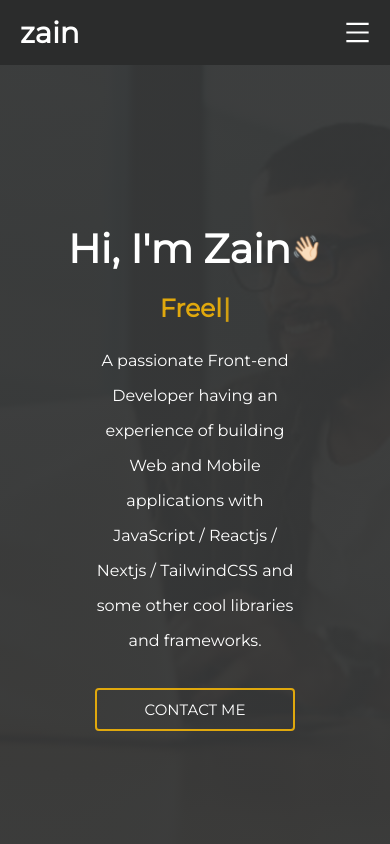
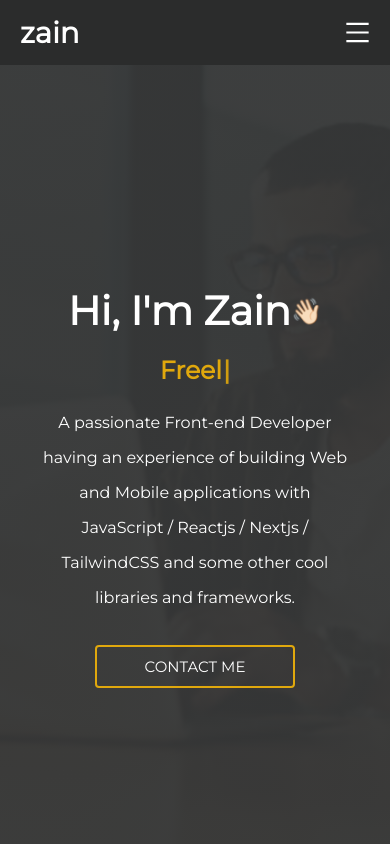
Before and after one commit to mzain42401/mzain, a React (Create React App) app: page / in a window 390 px wide. Shown: the top 844 px of the page. Built offline with nearby package versions, Linux system fonts and the light colour scheme.

Commit message:
homepage

```diff
--- a/src/components/home/home.module.css
+++ b/src/components/home/home.module.css
@@ -56,7 +56,7 @@
   align-items: center;
 
 }
-.homeCenterDiv .homeContentDiv .content{
+ .content{
     font-size: 17px;
     line-height: 35px;
   width: 60%;
@@ -188,7 +188,7 @@
       font-size: 40px;
     }
     .homeCenterDiv{
-    padding-top: 50px;
+    padding-top: 70px;
 
       justify-content: center;
 
@@ -224,7 +224,9 @@
       justify-content: center;
     }
 .content{
+  width: 90%;
   font-size: 16px !important;
+  /* background-color: red; */
 }
 
 
```
